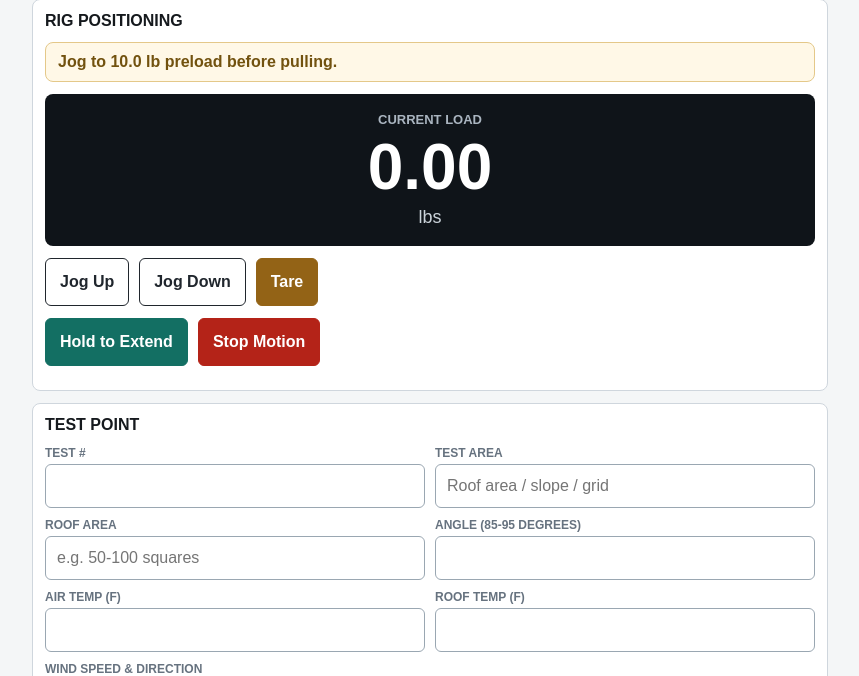
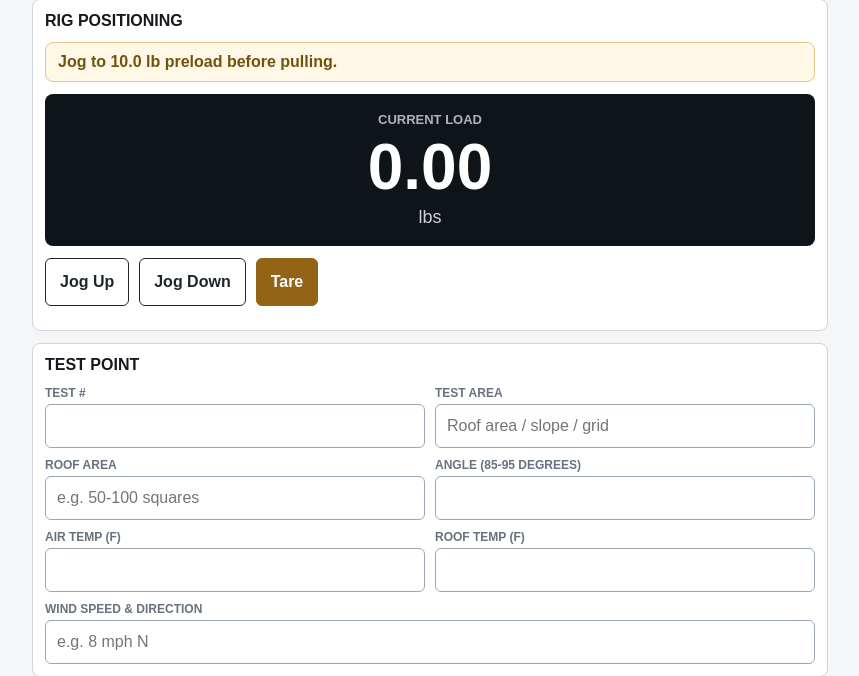
Before and after one commit to ArdenRice1/quadpod-project, a Flask app: template flask_app/templates/pretest.html in a window 1280 px wide. Shown: the part 123-799 px from the top of the page, without its empty margins (210-1069 px from the left). Run offline with Flask 3, Linux system fonts and the light colour scheme; the template is opened without the code that fills it, so the values that code supplies are empty.

Commit message:
Remove duplicate pretest extend control

```diff
--- a/flask_app/templates/pretest.html
+++ b/flask_app/templates/pretest.html
@@ -16,10 +16,6 @@
     <button class="secondary" type="button" id="jogUp">Jog Up</button>
     <button class="secondary" type="button" id="jogDown">Jog Down</button>
     <button class="warn" type="button" id="tareBtn">Tare</button>
-  </div>
-  <div class="btnrow">
-    <button class="success" type="button" id="extendHold">Hold to Extend</button>
-    <button class="danger" type="button" id="positionStop">Stop Motion</button>
   </div>
 </section>
 
@@ -103,9 +99,6 @@
 
   bindHoldButton("jogUp", "up");
   bindHoldButton("jogDown", "down");
-  bindHoldButton("extendHold", "down");
-
-  document.getElementById("positionStop").addEventListener("click", () => jog("stop"));
 
   document.getElementById("tareBtn").addEventListener("click", () => {
     fetch("{{ url_for('api_tare') }}", { method: "POST" });
```
